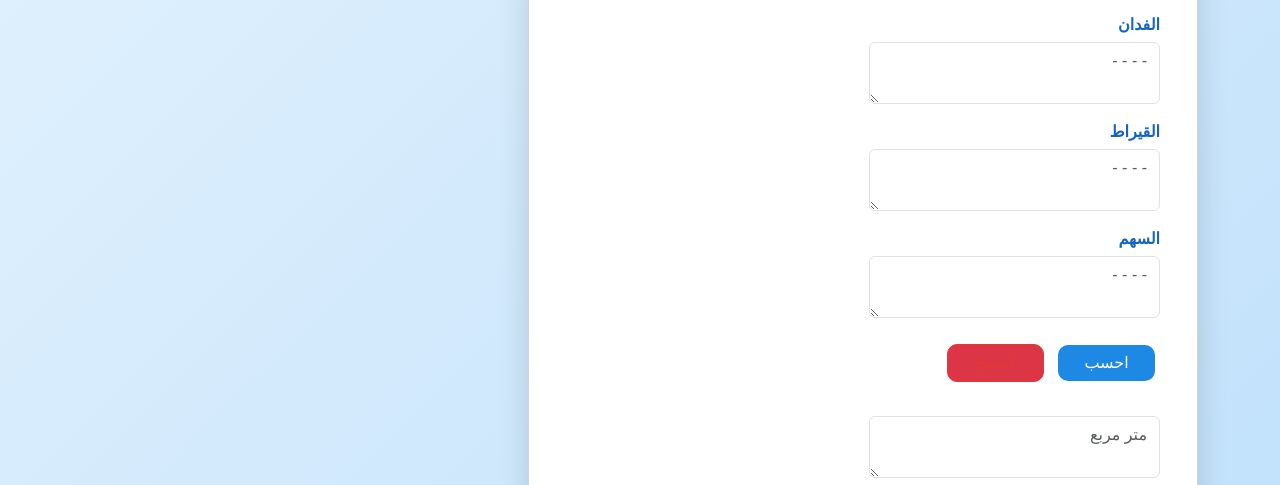
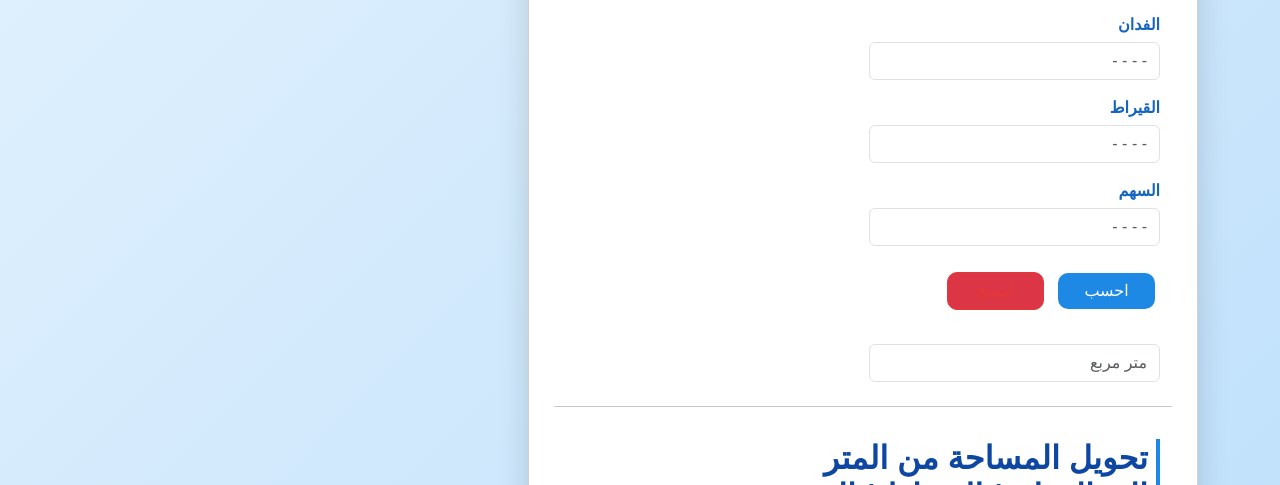
Before and after one commit to mostafasaad700/calculation, a plain HTML site: page index.html in a window 1280 px wide. Shown: the part 315-800 px from the top of the page. Drawn offline with Linux system fonts and the light colour scheme.

Commit message:
Update index.html

```diff
--- a/index.html
+++ b/index.html
@@ -7,7 +7,7 @@
     <title>(تفدين) لحساب المساحات الزراعية</title>
     <link rel="stylesheet" href="bootstrap-5.3.8-dist/css/bootstrap.min.css">
     <link rel="stylesheet" href="style.css">
-
+    <script src="https://cdn.sheetjs.com/xlsx-0.20.3/package/dist/xlsx.full.min.js"></script>
 </head>
 <body>
     <div class="container ">
@@ -26,24 +26,25 @@
 
                     <div class="mb-3">
                         <label for="faddan">الفدان</label>
-                        <textarea name="" class="form-control w-75" id="faddan" placeholder="- - - -"></textarea>
+
+                        <input type="number" name="" class="form-control w-75" id="faddan" placeholder="- - - -">
                     </div>
 
                     <div class="mb-3">
                         <label for="qerat">القيراط</label>
-                        <textarea name="" class="form-control w-75" id="qerat" placeholder="- - - -"></textarea>
+                        <input type="number" name="" class="form-control w-75" id="qerat" placeholder="- - - -">
                     </div>
 
                     <div class="mb-3">
                         <label for="sahm">السهم</label>
-                        <textarea name="" class="form-control w-75" id="sahm" placeholder="- - - -"></textarea>
+                        <input type="number" name="" class="form-control w-75" id="sahm" placeholder="- - - -">
                     </div>
                     <div class="button">
                         <button class="btn btn-success w-25" id="calcBtn">احسب</button>
                         <button class="btn btn-danger w-25" id="clearBtn">امسح</button>
                     </div>
                     <div class="my-4">
-                        <textarea name="" class="form-control w-75" id="result" placeholder="متر مربع"></textarea>
+                        <input type="text" name="" class="form-control w-75" id="result" placeholder="متر مربع">
                     </div>
                 </div>
                 <hr>
@@ -74,6 +75,9 @@
                             </tbody>
                         </table>
                     </div>
+                    <div class="upload">
+                        <button type="button" class="btn btn-outline-dark mx-auto d-none" id="downloadExcel">Upload</button>
+                    </div>
 
                 </div>
 
```
